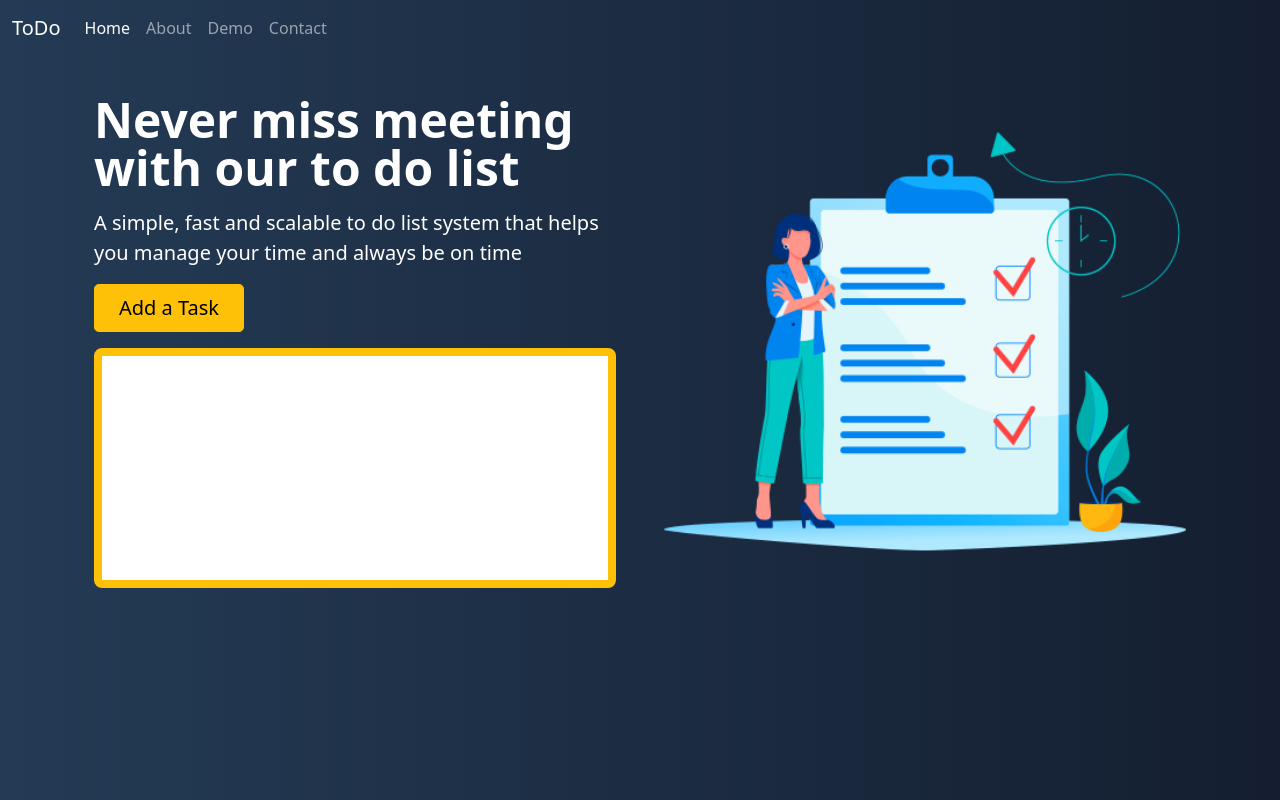
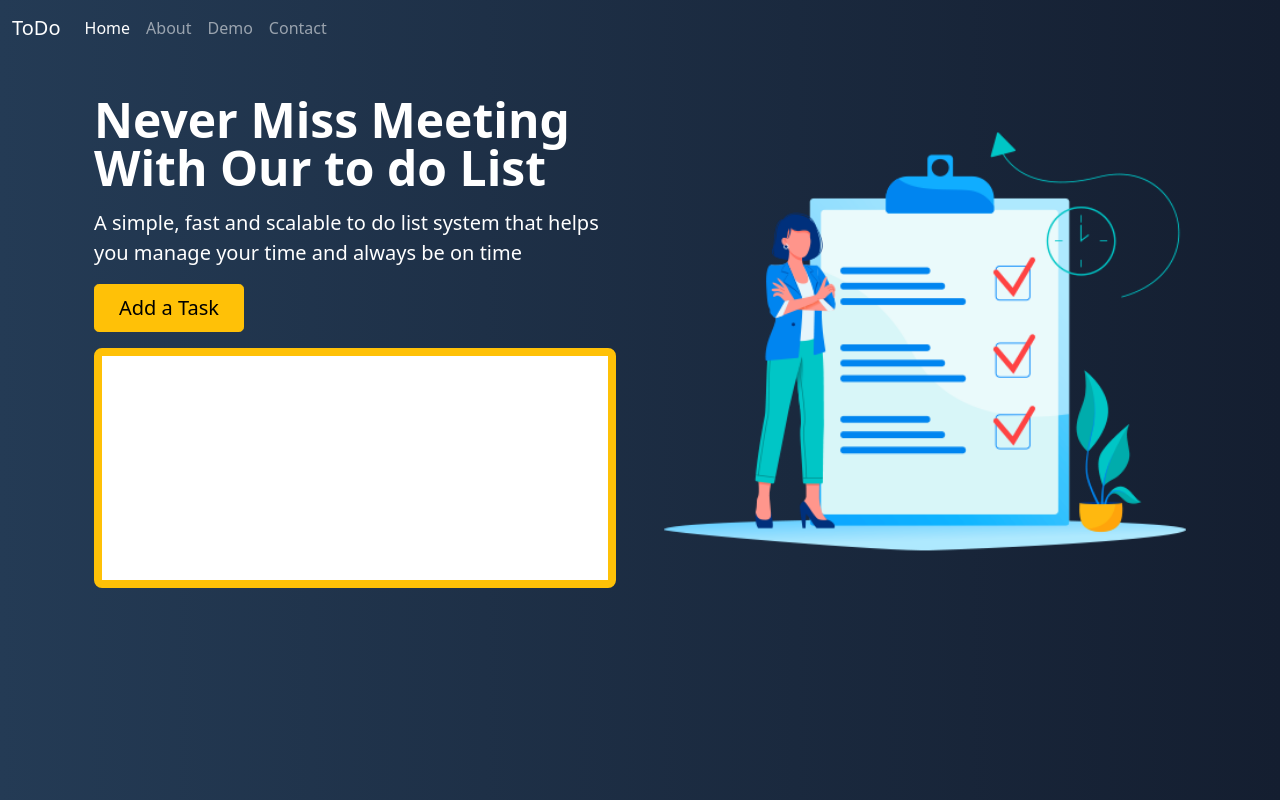
Before and after one commit to jsambedoy/first_project, a plain HTML site: page index.html in a window 1280 px wide. Drawn offline with nearby package versions, Linux system fonts and the light colour scheme.

Commit message:
Fixed some typos

```diff
--- a/index.html
+++ b/index.html
@@ -53,7 +53,7 @@
                         loading="lazy">
                 </div>
                 <div class="col-lg-6">
-                    <h1 class="display-5 fw-bold lh-1 mb-3">Never miss  meeting with our to do list</h1>
+                    <h1 class="display-5 fw-bold lh-1 mb-3">Never Miss Meeting With Our to do List</h1>
                     <p class="lead">A simple, fast and scalable to do list system that helps you manage your time and always be on time
                     </p>
                     <div class="d-grid gap-2 d-md-flex justify-content-md-start">
```
